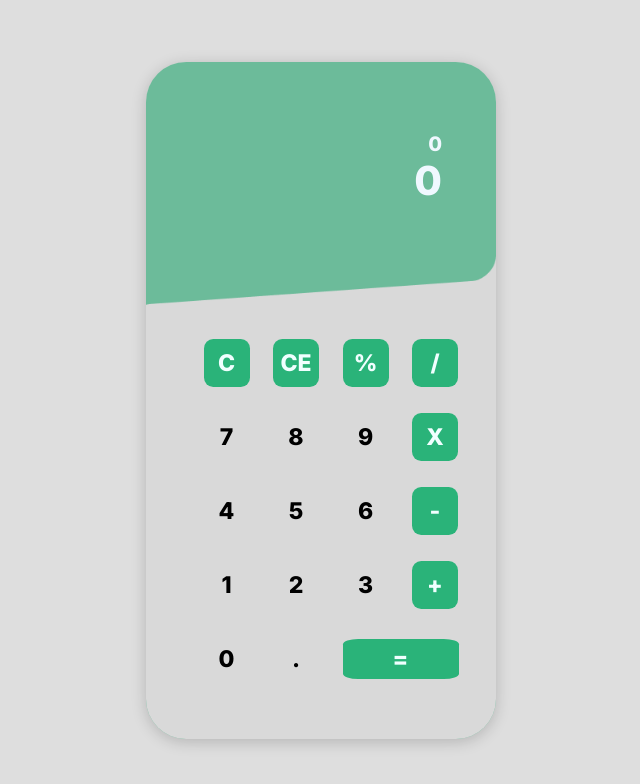
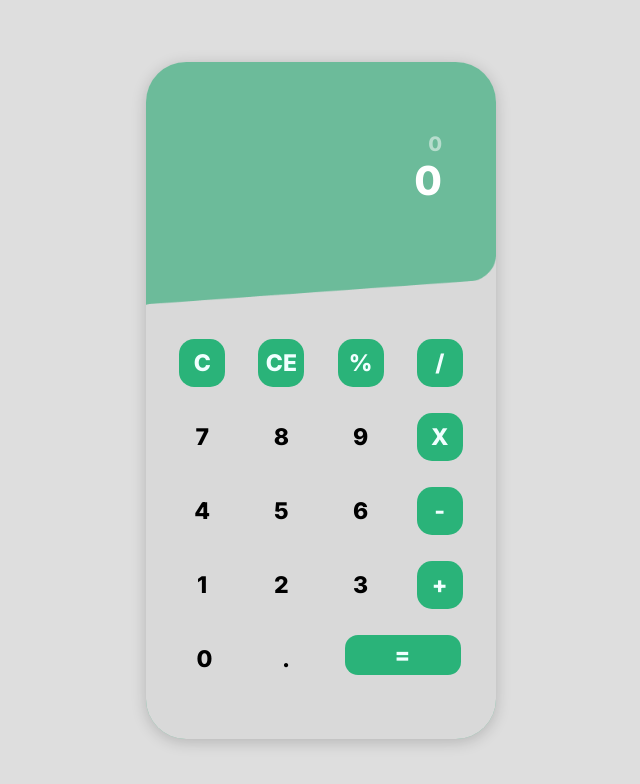
Before and after one commit to THSK4U/Minicalculatrice, a plain HTML site: page index.html in a window 1280 px wide. Shown: the whole page, without its empty margins (319-959 px from the left). Drawn offline with Linux system fonts and the light colour scheme.

Commit message:
modification HTML&CSS et l'addition

```diff
--- a/index.html
+++ b/index.html
@@ -9,46 +9,47 @@
 <body>
 
   <div class="calcul" >
-    <div class="afficher">
+    <div class="afficher" id="aff">
        <div class="small">
-      <input type="text" placeholder="0">
+ <p>0</p>
     </div>
-  <div class="larg" id="largbox">
-    <input type="text" placeholder="0">
+  <div class="larg">
+<p>0</p>
   </div>
     </div>
 
 
-    <div class="button">
+
+    <div class="buttons">
     <div>
-      <button data-key="clear" id="green">C</button>
-      <button data-key="CE" id="green">CE</button>
-      <button data-key="%" id="green">%</button>
-      <button data-key="/" id="green">/</button>
+      <button data-key="clear" id="green" onclick="clr()" >C</button>
+      <button data-key="last" id="green" onclick="clrlast()">CE</button>
+      <button data-key="%" id="green" onclick="afficher('%')">%</button>
+      <button data-key="/" id="green" onmouseup="solve()"  onclick="afficher('/')">/</button>
     </div>
     <div>
-      <button data-key="7" >7</button>
-      <button data-key="8">8</button>
-      <button data-key="9">9</button>
-      <button data-key="*" id="green">X</button>
+      <button data-key="7"  onclick="afficher('7')">7</button>
+      <button data-key="8"  onclick="afficher('8')">8</button>
+      <button data-key="9"  onclick="afficher('9')">9</button>
+      <button data-key="*" id="green" onmouseup="solve()" onclick="afficher('*')">X</button>
     </div>
     <div>
-      <button data-key="4">4</button>
-      <button data-key="5">5</button>
-      <button data-key="6">6</button>
-      <button  data-key="-" id="green">-</button>
+      <button data-key="4"   onclick="afficher('4')">4</button>
+      <button data-key="5"   onclick="afficher('5')">5</button>
+      <button data-key="6"   onclick="afficher('6')">6</button>
+      <button  data-key="-" id="green" onmouseup="solve()" onclick="afficher('-')">-</button>
     </div>
     <div>
-      <button data-key="1">1</button>
-      <button data-key="2">2</button>
-      <button data-key="3">3</button>
-      <button data-key="+" id="green">+</button>
+      <button data-key="1"   onclick="afficher('1')">1</button>
+      <button data-key="2"  onclick="afficher('2')">2</button>
+      <button data-key="3"   onclick="afficher('3')">3</button>
+      <button data-key="+" id="green" onmousedown="solve()" onclick="afficher('+')">+</button>
     </div>
     <div>
-      <button data-key="0">0</button>
-      <button data-key=".">.</button>
-      <button data-key="=" id="equal">=</button>
+      <button data-key="0"   onclick="afficher('0')">0</button>
+      <button data-key="."   onclick="afficher('.')">.</button>
+      <button data-key="=" id="equal" onclick="solve()">=</button>
     </div></div></div>
-    <script src="javascript.js"></script>
+    <script src="/javascript.js"></script>
 </body>
 </html>
--- a/javascript.js
+++ b/javascript.js
@@ -1,3 +1,30 @@
-const bottun =document.querySelectorAll('.calcul .button');
-const larg_input = document.querySelector('.larg input');
-const small_input = document.querySelector('.small input');
+function afficher(val) {
+    document.querySelector(".small p").textContent += val;
+}
+
+function solve() {
+    let array = document.querySelector(".small p").textContent.split('+');
+    let sum = 0;
+    for (let i = 0; i < array.length; i++) {
+        sum += parseFloat(array[i]);
+    }
+        document.querySelector(".larg p").textContent = sum;
+        document.querySelector(".small p").textContent = sum;
+    }
+
+
+function clr() {
+    document.querySelector(".small p").textContent = "0";
+    document.querySelector(".larg p").textContent = "0";
+}
+
+
+function clrlast(){
+    input = document.querySelector(".small p").textContent;
+if (input.length == 1){
+    document.querySelector(".small p").textContent = "0";
+}else if (input.length > 0){
+        input = input.slice(0, -1);
+        document.querySelector(".small p").textContent = input;
+    }
+}
--- a/style.css
+++ b/style.css
@@ -22,36 +22,29 @@ body{
     background-color:rgba(1, 155, 91, 0.51);
     box-shadow: 0px 3px 15px #0000002f;
 }
-.button{
-    width: 100%;
-    background-image: url(/Vector\ 1.png);
-    background-repeat: no-repeat;
-    background-size: contain;
-    background-position: bottom;
-    border-radius: 0px 0px 40px 40px;
-    display: grid;
-    justify-content: space-evenly;
-    padding-top: 80px;
-    padding-bottom: 50px;
+.afficher{
+    overflow: hidden;
 }
-.larg input{
+.larg{
+    content: "0";
     width: 310px;
     border: none;
     padding: 0 34px 34px 34px;
     margin: 0 20px;
+    color: white;
     background: transparent;
-    box-shadow: 0px 3px 15px rgbs(84, 84, 84, 0.1);
     font-size: 40px;
     text-align: right;
     cursor: pointer;
 }
-.small input{
+.small{
+    content: "0";
     width: 310px;
+    color: rgba(255, 255, 255, 0.5);
     border: none;
     padding-right: 34px;
     margin: 0 20px;
     background: transparent;
-    box-shadow: 0px 3px 15px rgbs(84, 84, 84, 0.1);
     font-size: 20px;
     text-align: right;
     cursor: pointer;
@@ -59,17 +52,33 @@ body{
 input::placeholder{
     color: aliceblue;
 }
+.buttons{
+    width: 100%;
+    background-image: url(/Vector\ 1.png);
+    background-repeat: no-repeat;
+    background-size: contain;
+    background-position: bottom;
+    border-radius: 0px 0px 40px 40px;
+    padding-top: 80px;
+    padding-bottom: 50px;
+
+}
+.buttons div{
+    display: flex;
+    justify-content: space-evenly;
+}
 button{
     border: none;
     width: 46px;
     height: 48px;
     margin-top: 20px;
     margin-bottom: 6px;
-    margin-left: 20px;
-    border-radius: 20%;
+    border-radius: 15px;
     background: transparent;
     cursor: pointer;
     font-size: 23px;
+
+
 }
 #green, #equal{
     background: rgba(8, 172, 103, 0.83);
@@ -78,5 +87,5 @@ button{
 #equal{
     width: 116px;
     height: 40px;
-    border-radius: 13%;
+    border-radius: 13px;
 }
```
